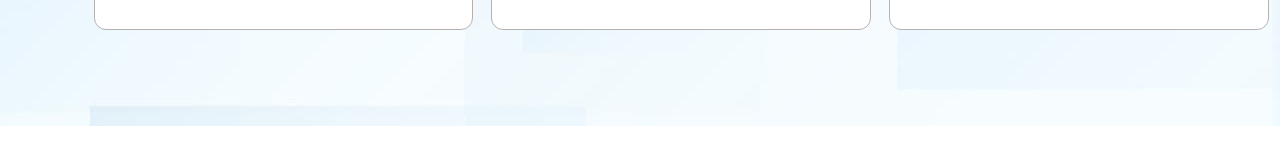
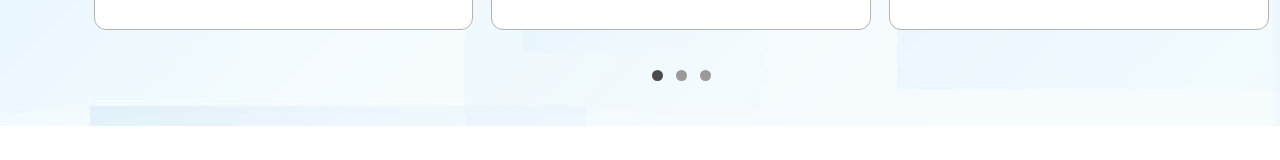
Before and after one commit to MykhailoVobolis/simple-slider-test, a React (Vite) app: page / in a window 1280 px wide. Shown: the part 629-789 px from the top of the page. Built offline with nearby package versions, Linux system fonts and the light colour scheme.

Commit message:
created indikator of slider pagination

```diff
--- a/src/components/ReviewList/ReviewList.tsx
+++ b/src/components/ReviewList/ReviewList.tsx
@@ -7,8 +7,8 @@ import css from "./ReviewList.module.css";
 export default function ReviewList({ testimonials }: ReviewListProps) {
   return (
     <ul className={css.reviewList}>
-      {testimonials.map((testimonial, index) => (
-        <ReviewCard key={index} testimonial={testimonial} />
+      {testimonials.map((testimonial) => (
+        <ReviewCard key={testimonial.id} testimonial={testimonial} />
       ))}
     </ul>
   );
--- a/src/components/ReviewSlider/ReviewSlider.module.css
+++ b/src/components/ReviewSlider/ReviewSlider.module.css
@@ -1,4 +1,11 @@
 .sliderWrapper {
+  display: flex;
+  flex-direction: column;
+  align-items: center;
+  gap: 40px;
+}
+
+.sliderContainer {
   display: flex;
   align-items: center;
   gap: 28px;
--- a/src/components/ReviewSlider/ReviewSlider.tsx
+++ b/src/components/ReviewSlider/ReviewSlider.tsx
@@ -3,6 +3,7 @@ import { testimonials } from "../../data/testimonialsData";
 
 import ReviewList from "../ReviewList/ReviewList";
 import SliderButton from "../SliderButton/SliderButton";
+import SliderPagination from "../SliderPagination/SliderPagination";
 
 import css from "./ReviewSlider.module.css";
 
@@ -17,11 +18,17 @@ export default function ReviewSlider() {
     setCards((prev) => [prev[prev.length - 1], ...prev.slice(0, -1)]);
   };
 
+  const currentIndex = testimonials.indexOf(cards[0]);
+
   return (
     <div className={css.sliderWrapper}>
-      <SliderButton direction="prev" handleClick={handlePrev} />
-      <ReviewList testimonials={cards} />
-      <SliderButton direction="next" handleClick={handleNext} />
+      <div className={css.sliderContainer}>
+        <SliderButton direction="prev" handleClick={handlePrev} />
+        <ReviewList testimonials={cards} />
+        <SliderButton direction="next" handleClick={handleNext} />
+      </div>
+
+      <SliderPagination testimonials={testimonials} currentIndex={currentIndex} />
     </div>
   );
 }
--- a/src/components/SlideIndicator/SlideIndicator.module.css
+++ b/src/components/SlideIndicator/SlideIndicator.module.css
@@ -0,0 +1,11 @@
+.indikator {
+  width: 11px;
+  height: 11px;
+  background-color: var(--text-grey-color);
+  border-radius: 1000px;
+  transition: background-color var(--animation);
+}
+
+.active {
+  background-color: var(--indikator-color);
+}
--- a/src/components/SlideIndicator/SlideIndicator.tsx
+++ b/src/components/SlideIndicator/SlideIndicator.tsx
@@ -0,0 +1,7 @@
+import { SlideIndicatorProps } from "../../types/testimonial";
+
+import css from "./SlideIndicator.module.css";
+
+export default function SlideIndicator({ isActive }: SlideIndicatorProps) {
+  return <li className={`${css.indikator} ${isActive ? css.active : ""}`}></li>;
+}
--- /dev/null
+++ b/src/components/SliderPagination/SliderPagination.module.css
@@ -0,0 +1,5 @@
+.paginationContainer {
+  display: flex;
+  align-items: center;
+  gap: 13px;
+}
--- /dev/null
+++ b/src/components/SliderPagination/SliderPagination.tsx
@@ -0,0 +1,15 @@
+import { SliderPaginationProps } from "../../types/testimonial";
+
+import SlideIndicator from "../SlideIndicator/SlideIndicator";
+
+import css from "./SliderPagination.module.css";
+
+export default function SliderPagination({ testimonials, currentIndex }: SliderPaginationProps) {
+  return (
+    <ul className={css.paginationContainer}>
+      {testimonials.map((testimonial, index) => (
+        <SlideIndicator key={testimonial.id} isActive={index === currentIndex} />
+      ))}
+    </ul>
+  );
+}
--- a/src/data/testimonialsData.ts
+++ b/src/data/testimonialsData.ts
@@ -2,6 +2,7 @@ import { Testimonial } from "../types/testimonial";
 
 export const testimonials: Testimonial[] = [
   {
+    id: "1",
     company: "/images/serene-living.jpg",
     text: "Sales Fortuna made managing sales easier and helped us focus on customers. Its tools have been crucial for our growth and client satisfaction.",
     author: {
@@ -11,6 +12,7 @@ export const testimonials: Testimonial[] = [
     },
   },
   {
+    id: "2",
     company: "/images/starlight-creations.jpg",
     text: "Sales Fortuna has made sales so much easier for us. It saves time, simplifies the whole process, and helps us land more deals without extra hassle.",
     author: {
@@ -20,6 +22,7 @@ export const testimonials: Testimonial[] = [
     },
   },
   {
+    id: "3",
     company: "/images/opulent-living-group.jpg",
     text: "Sales Fortuna has simplified our lead generation, helping us attract qualified prospects effortlessly and drive consistent growth.",
     author: {
--- a/src/index.css
+++ b/src/index.css
@@ -18,6 +18,7 @@
   --grey-color: #b6b1b1;
   --text-grey-color: #9b9a99;
   --button-grey-color: #707070;
+  --indikator-color: #4b4b4b;
 
   color: var(--black);
   background-color: var(--background);
```
Also changed, not shown: src/types/testimonial.ts (+10 -0 lines).
